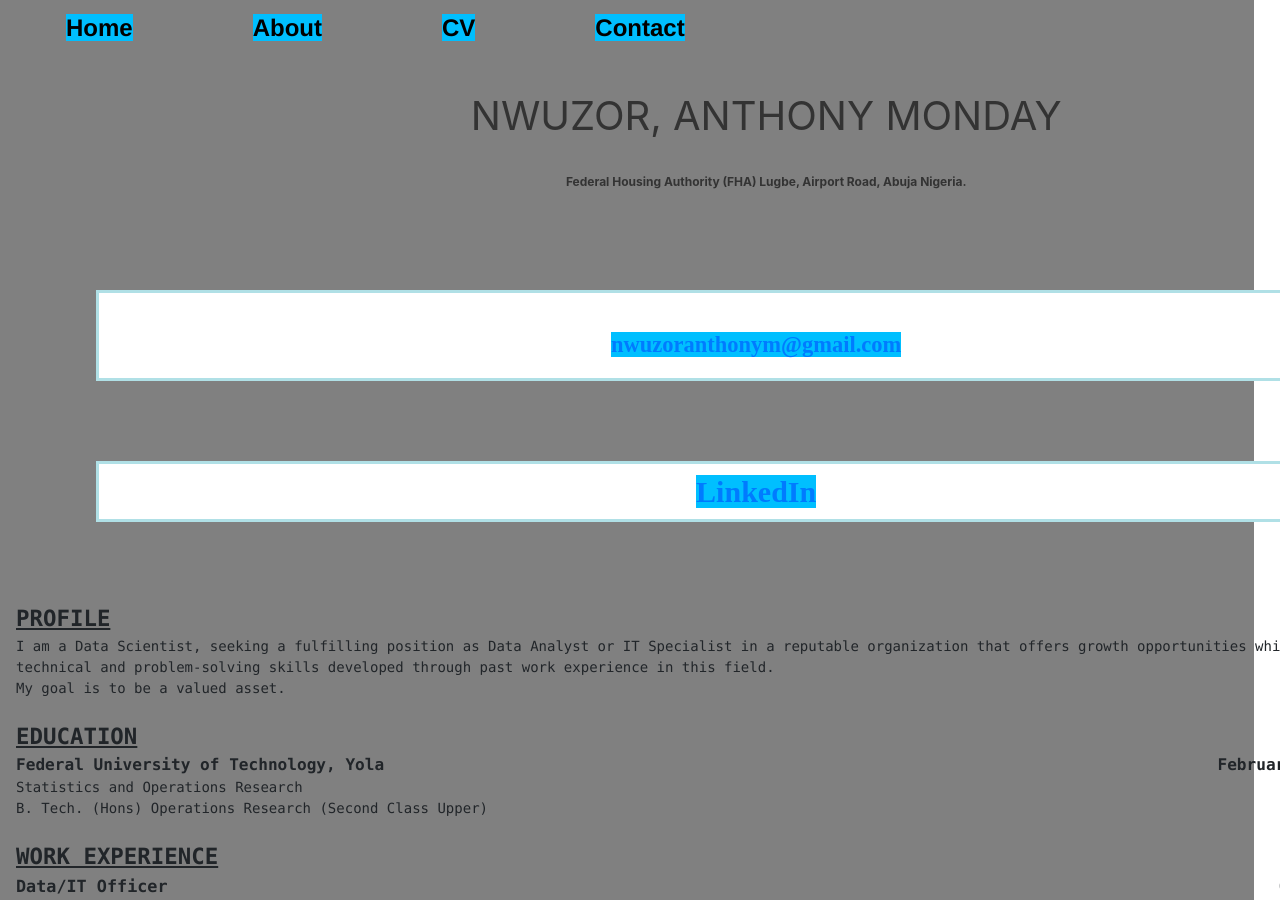
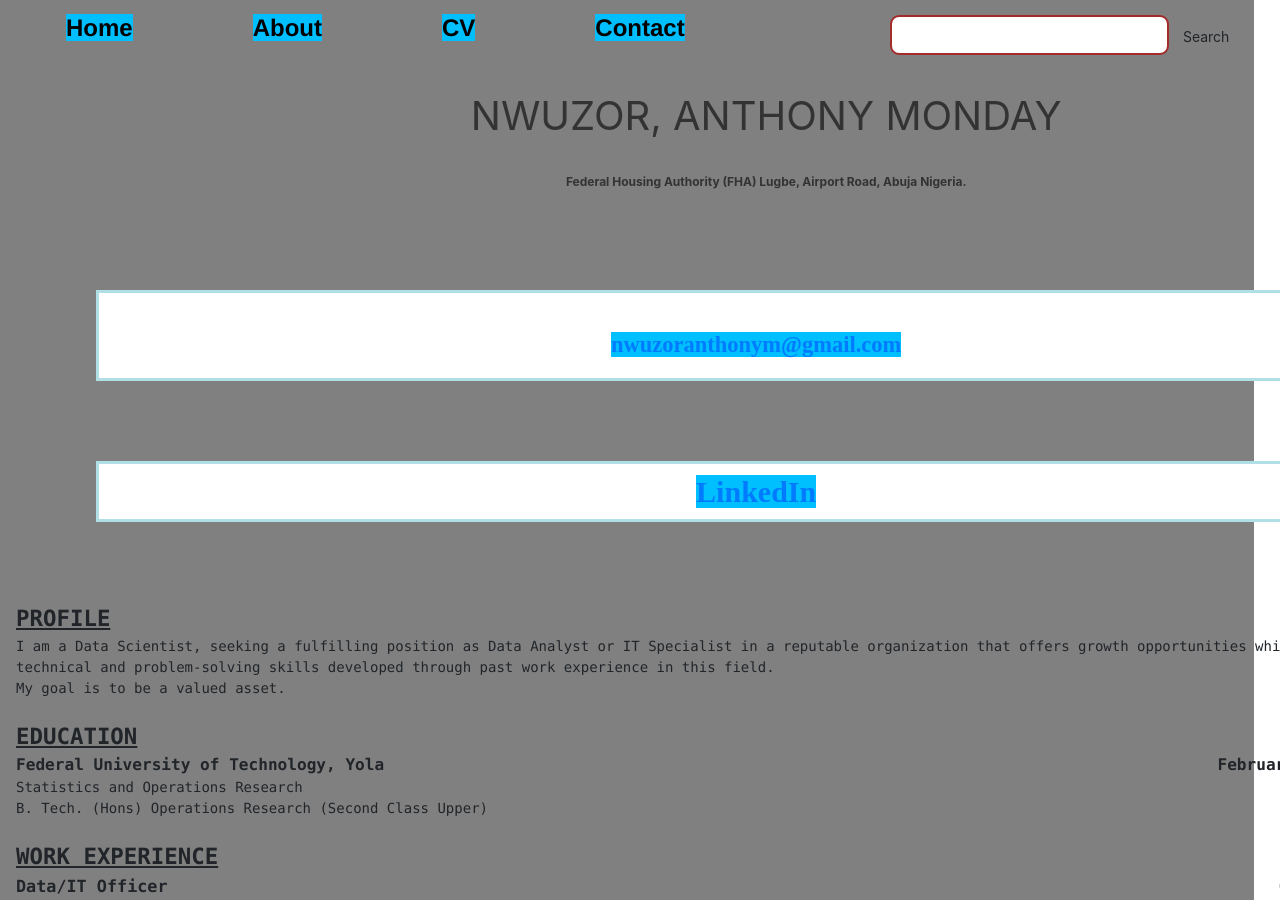
Before and after one commit to teefortech/teefortech.github.io, a Jekyll site: the page cv.html, which Jekyll copies as it is, in a window 1280 px wide and 900 px high. Built offline with Jekyll 4.4.1, drawn with Linux system fonts in a browser that asks for light colours; nearby versions of some CDN libraries.

Commit message:
Update cv.html

```diff
--- a/cv.html
+++ b/cv.html
@@ -21,6 +21,10 @@
             <li><a href="/cv">CV</a></li>
             <li><a href="/contact">Contact</a></li>
         </ul>
+	     <div class="rightNav">
+            <input type="text" name="search" id="search">
+            <button class="btn btn-sm">Search</button>
+        </div>
 <div class="cv">
 	<br style=text-align:center;font-size:160%;>
                  <p style=text-align:center;font-size:250%;>NWUZOR, ANTHONY MONDAY<br>
```
